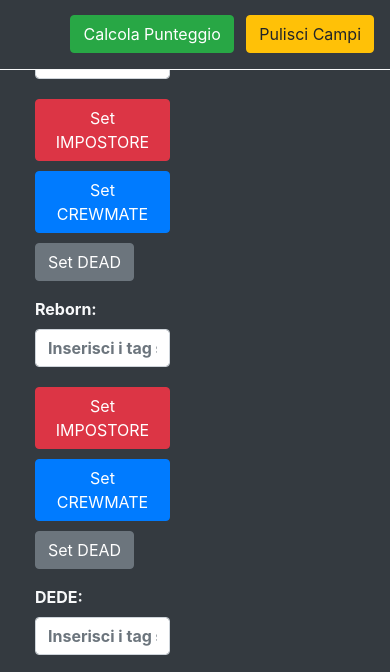
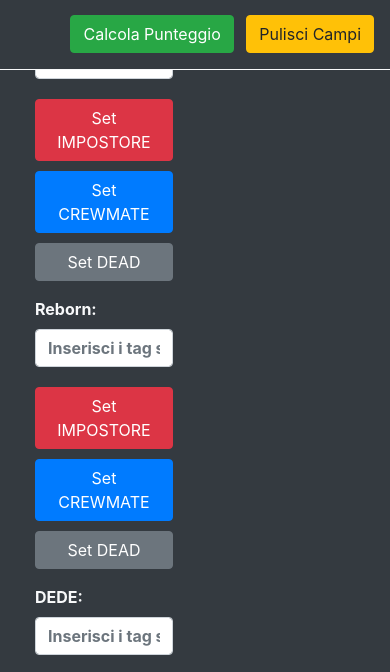
Before and after one commit to Gabriele-Rossi/calcolatore-punteggio-AU, a plain HTML site: page index.html in a window 390 px wide. Shown: the part 107-779 px from the top of the page. Drawn offline with nearby package versions, Linux system fonts and the light colour scheme.

Commit message:
media query per i bottoni

```diff
--- a/style.css
+++ b/style.css
@@ -8,6 +8,7 @@ body {
     display: grid;
     grid-template-columns: repeat(2, 1fr);
     gap: 20px;
+    padding-top: 80px;
 
 }
 
@@ -31,17 +32,21 @@ body {
 
 .set-impostore-btn {
     margin-top: 10px;
+
 }
 
 .set-crewmate-btn {
     margin-top: 10px;
+
 }
 
-@media screen  and (max-width: 768px) {
-
-    .wrapper {
-
-        padding-top: 80px;
+@media screen and (max-width: 420px) {
+    .set-crewmate-btn {
+        min-width: 138px;
     }
 
+    .set-impostore-btn {
+        min-width: 138px;
+
+    }
 }
```
